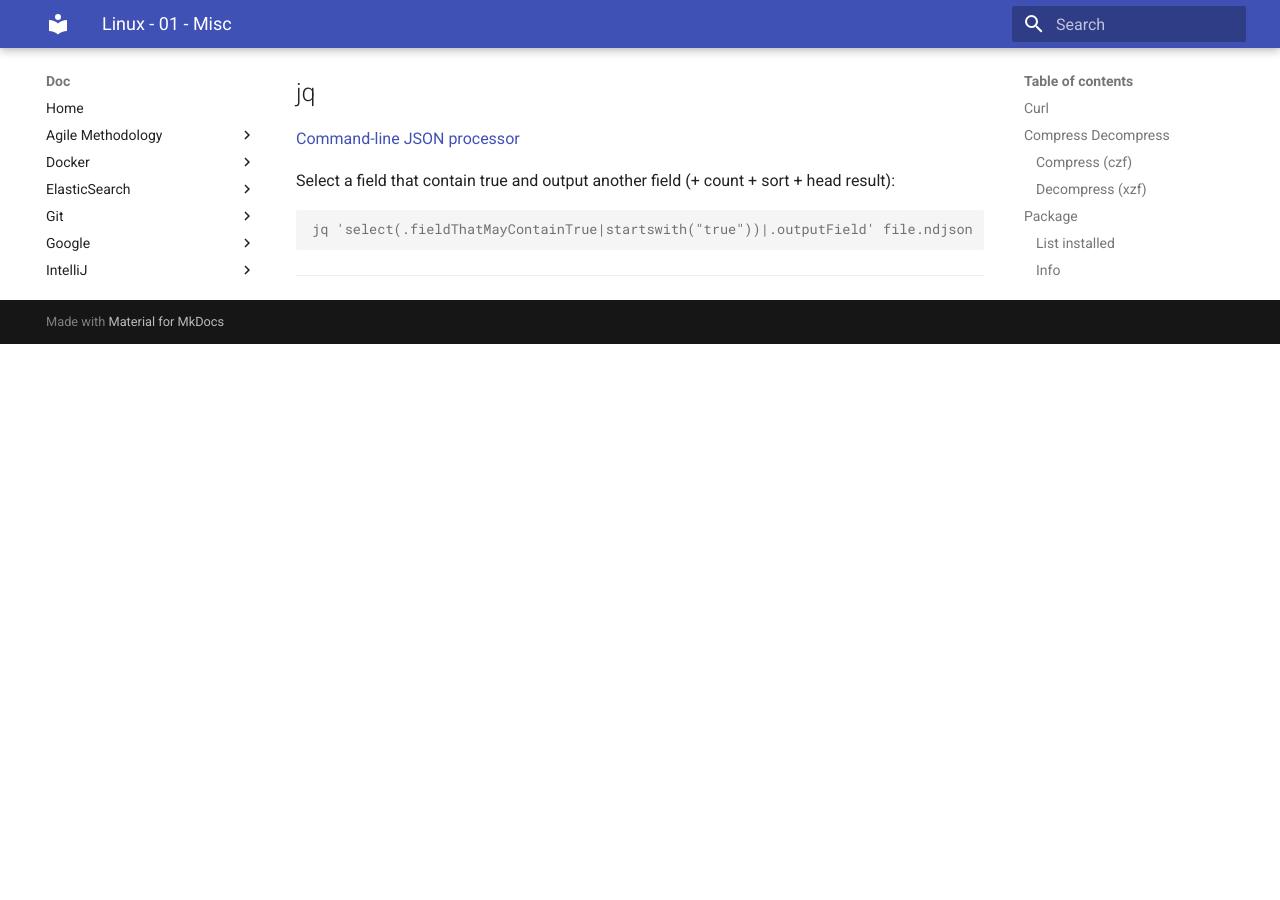
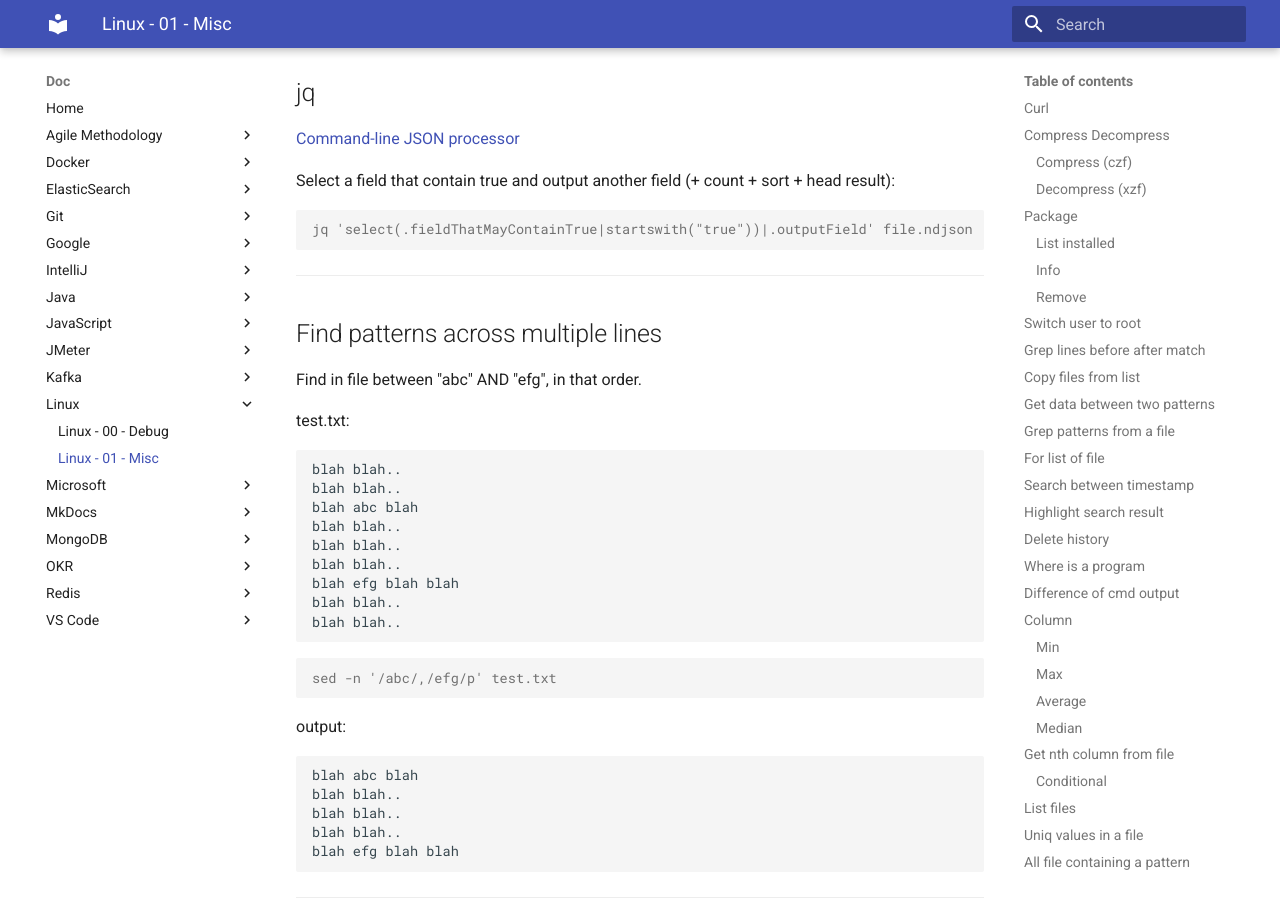
Before and after one commit to oldu73/doc, an MkDocs documentation site: the page built from docs/linux/1-linux-misc.md, in a window 1280 px wide and 900 px high, scrolled down 14520 px. Built offline with MkDocs 1.6.1 and Material for MkDocs 9.7.7, drawn with Linux system fonts in a browser that asks for light colours; before the commit the page ends 14864 px from its top, so only the background shows below that.

Commit message:
linux misc find patterns across multiple lines

````diff
--- a/docs/linux/1-linux-misc.md
+++ b/docs/linux/1-linux-misc.md
@@ -758,3 +758,37 @@ jq 'select(.fieldThatMayContainTrue|startswith("true"))|.outputField' file.ndjso
 ```
 
 ***
+
+## Find patterns across multiple lines
+
+Find in file between "abc" AND "efg", in that order.
+
+test.txt:
+
+```txt
+blah blah..
+blah blah..
+blah abc blah
+blah blah..
+blah blah..
+blah blah..
+blah efg blah blah
+blah blah..
+blah blah..
+```
+
+```console
+sed -n '/abc/,/efg/p' test.txt
+```
+
+output:
+
+```txt
+blah abc blah
+blah blah..
+blah blah..
+blah blah..
+blah efg blah blah
+```
+
+***
````
